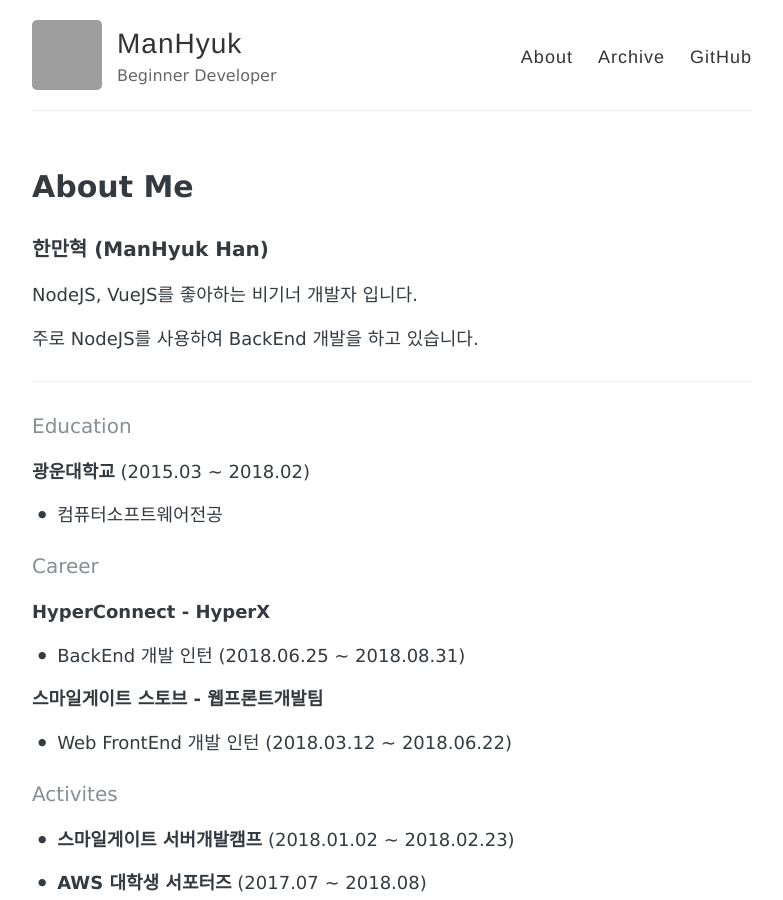
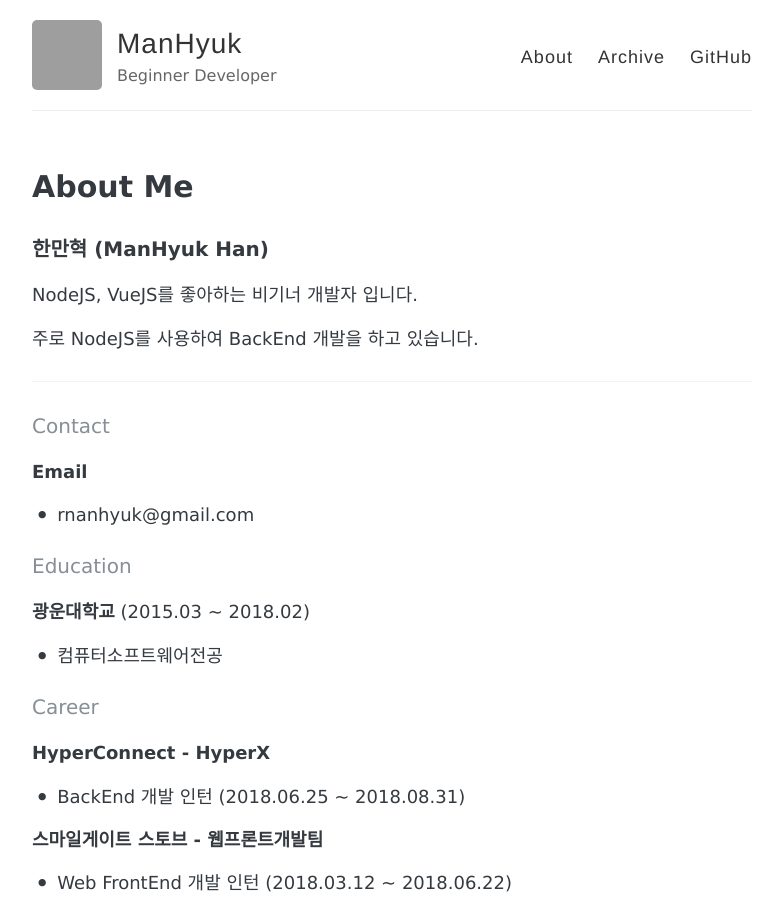
Before and after one commit to ManHyuk/ManHyuk.github.io, a Jekyll site: the page built from about.md, in a window 1280 px wide and 900 px high. Shown: the whole window, without its empty margins (248-1031 px from the left). Built offline with Jekyll 4.4.1, drawn with Linux system fonts in a browser that asks for light colours; grey boxes are pictures that could not be loaded.

Commit message:
about 수정

```diff
--- a/_config.yml
+++ b/_config.yml
@@ -60,7 +60,7 @@ footer-text: © 2018 ManHyuk
 disqus: # <username>.disqus.com
 
 # Enter your Google Analytics web tracking code (e.g. UA-2110908-2) to activate tracking
-google_analytics: rnanhyuk
+google_analytics: UA-128942224-1
 
 # Your website URL (e.g. http://barryclark.github.io or http://www.barryclark.co)
 # Used for Sitemap.xml and your RSS feed
--- a/about.md
+++ b/about.md
@@ -11,8 +11,12 @@ NodeJS, VueJS를 좋아하는 비기너 개발자 입니다.
 
 주로 NodeJS를 사용하여 BackEnd 개발을 하고 있습니다.
 
+---
 
----
+#### Contact
+**Email**
+  - rnanhyuk@gmail.com
+
 
 #### Education
 
```
